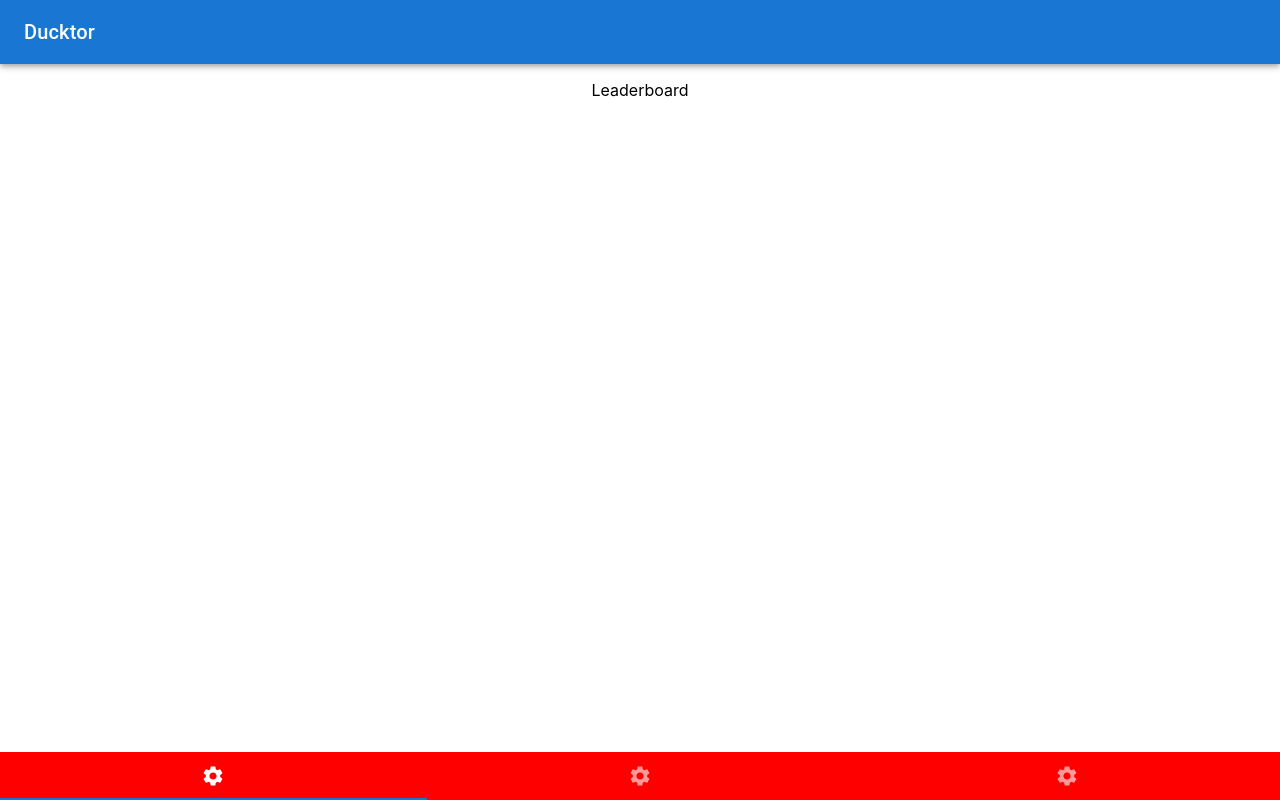
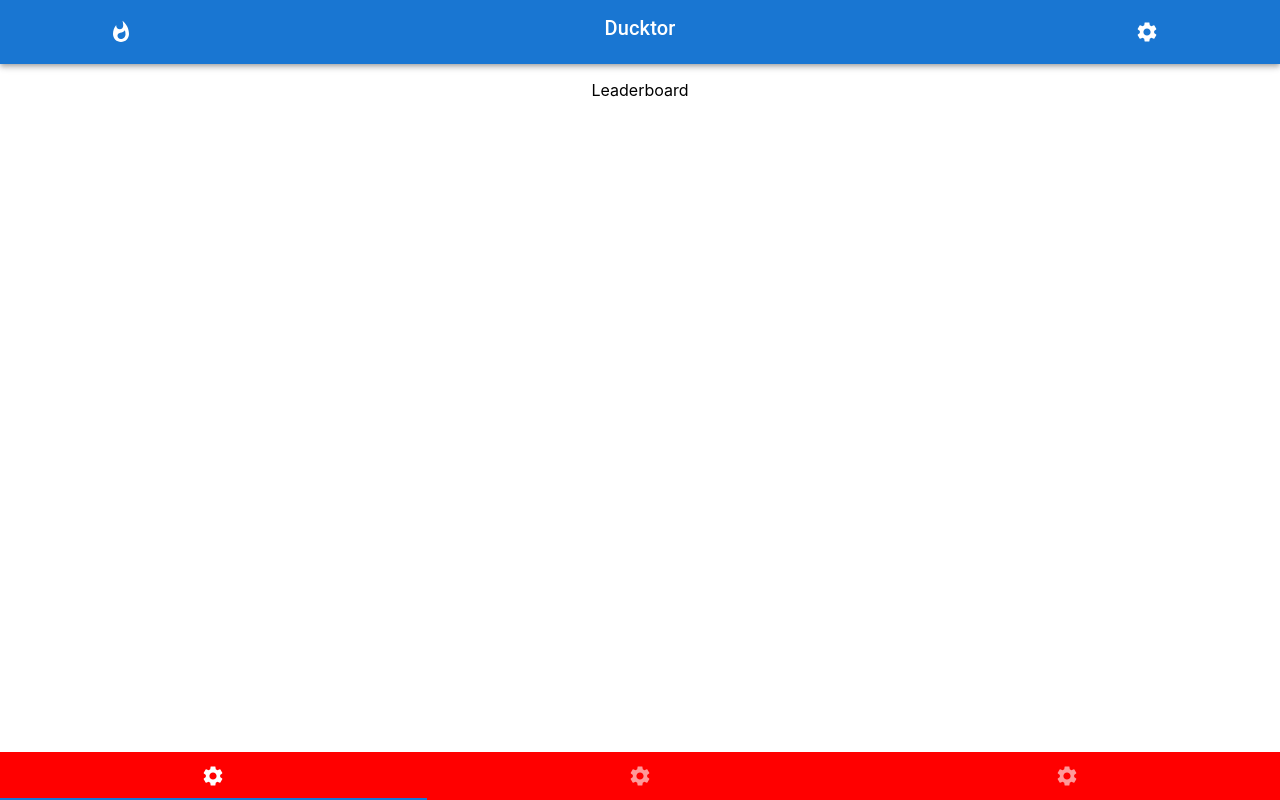
Before and after one commit to aron98/ducktor, a React (Create React App) app: page /leaderboard in a window 1280 px wide. Built offline with nearby package versions, Linux system fonts and the light colour scheme.

Commit message:
create header icons (streak, ducktor, settings) (#8)
Co-authored-by: Vilmos Madaras <mdrsvilmos@gmail.com>

```diff
--- a/src/Components/Footer/Footer.js
+++ b/src/Components/Footer/Footer.js
@@ -24,9 +24,9 @@ export default function Footer() {
           variant="fullWidth"
           aria-label="full width tabs example"
         >
-          <Tab icon={<SettingsIcon />} component={Link} to="/" aria-label="phone" />
-          <Tab icon={<SettingsIcon />} component={Link} to="/statistics" aria-label="phone" />
-          <Tab icon={<SettingsIcon />} component={Link} to="/leaderboard" aria-label="phone" />
+          <Tab icon={<SettingsIcon />} component={Link} to="/" aria-label="tab icon" />
+          <Tab icon={<SettingsIcon />} component={Link} to="/statistics" aria-label="tab icon" />
+          <Tab icon={<SettingsIcon />} component={Link} to="/leaderboard" aria-label="tab icon" />
         </Tabs>
       </AppBar>
   );
--- a/src/Components/Header/Header.js
+++ b/src/Components/Header/Header.js
@@ -2,12 +2,33 @@ import React from 'react';
 import AppBar from '@mui/material/AppBar';
 import Toolbar from '@mui/material/Toolbar';
 import Typography from '@mui/material/Typography';
+import { IconButton } from '@mui/material';
+import SettingsIcon from '@mui/icons-material/Settings';
+import WhatshotIcon from '@mui/icons-material/Whatshot';
+import Grid from '@mui/material/Grid'
 
 const Header = () => {
   return (
     <AppBar position="static">
       <Toolbar>
-        <Typography variant="h6">Ducktor</Typography>
+        <Grid container>
+          <Grid item xs={2}>
+          <IconButton edge="start" color="inherit" aria-label='flame'>
+            <WhatshotIcon />
+          </IconButton>
+          </Grid>
+
+          <Grid item xs={8}>
+          <Typography variant="h6">Ducktor</Typography>
+          </Grid>
+
+          <Grid item xs={2}>
+          <IconButton edge="start" color="inherit" aria-label='flame'>
+            <SettingsIcon />
+          </IconButton>
+          </Grid>
+        </Grid>
+
       </Toolbar>
     </AppBar>
   );
```
